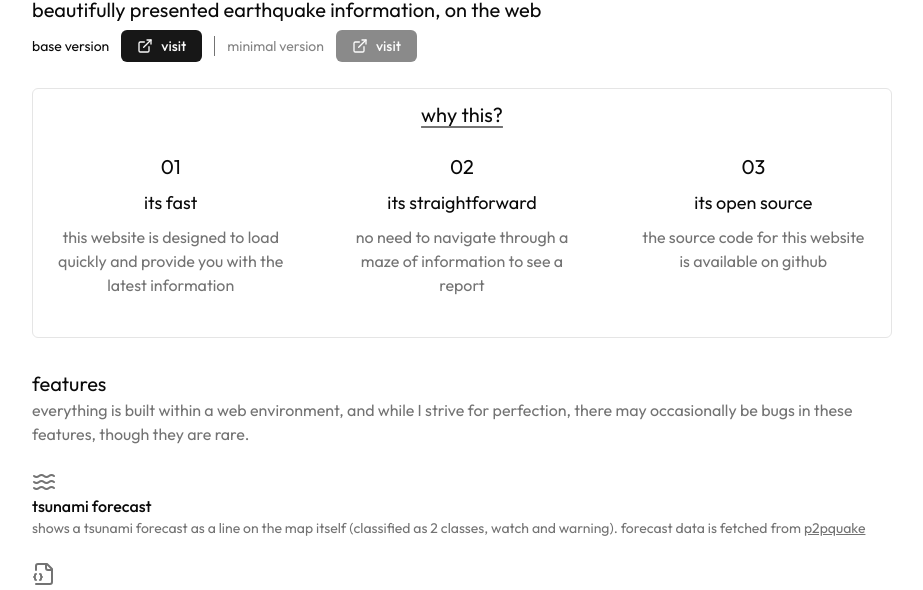
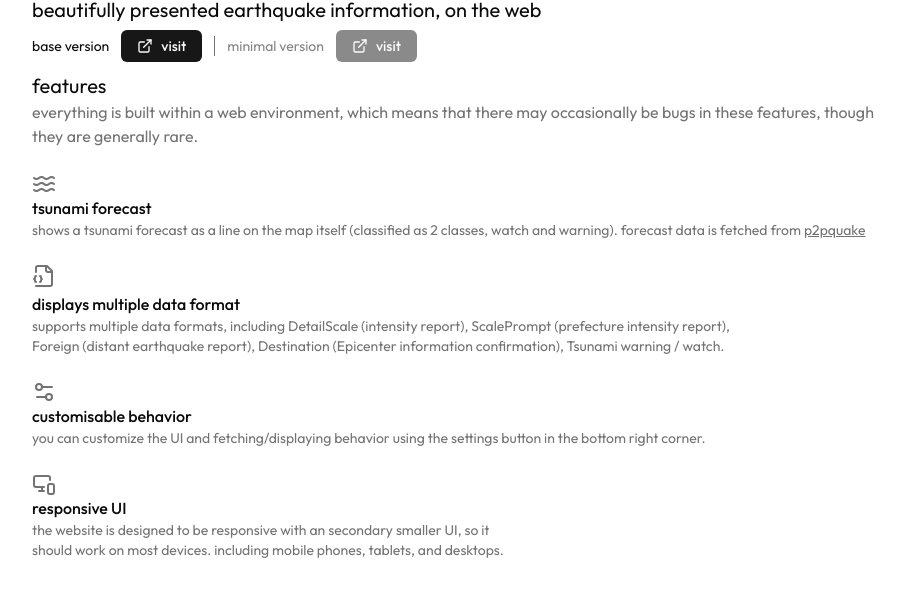
Before and after one commit to pickingname/port3, a Next.js app: page /showcase/qualos in a window 1280 px wide. Shown: the part 292-882 px from the top of the page, without its empty margins (180-1103 px from the left). Built offline with nearby package versions, Linux system fonts and the light colour scheme.

Commit message:
feat: add new feat list on qshowcase page:

```diff
--- a/app/showcase/qualos/compo/top.tsx
+++ b/app/showcase/qualos/compo/top.tsx
@@ -8,6 +8,7 @@ import {
   Bug,
   FileJson2,
   Settings2,
+  MonitorSmartphone,
 } from "lucide-react";
 import { Button } from "@/components/ui/button";
 import Link from "next/link";
@@ -51,7 +52,7 @@ export default function Intro() {
           </Button>
         </div>
       </div>
-      <div>
+      {/* <div>
         <div className="my-8 border rounded-md">
           <p className="text-center mt-3 text-xl decoration-neutral-500 underline underline-offset-4">
             why this?
@@ -88,15 +89,15 @@ export default function Intro() {
             </div>
           </div>
         </div>
-      </div>
+      </div> */}
       <div>
-        <Card className="w-full grid gap-6 border-none shadow-none">
+        <Card className="w-full grid gap-6 border-none shadow-none mt-4">
           <div>
             <h3 className="text-xl">features</h3>
             <p className="text-muted-foreground">
-              everything is built within a web environment, and while I strive
-              for perfection, there may occasionally be bugs in these features,
-              though they are rare.
+              everything is built within a web environment, which means that
+              there may occasionally be bugs in these features, though they are
+              generally rare.
             </p>
           </div>
 
@@ -131,10 +132,19 @@ export default function Intro() {
             <br />
 
             <Settings2 className="w-6 h-6 text-muted-foreground flex-shrink-0" />
-            <h4 className="text-base font-medium">customisable ui</h4>
+            <h4 className="text-base font-medium">customisable behavior</h4>
             <p className="text-sm text-muted-foreground">
-              you can easily customize the UI to your liking using the settings
-              button located in the bottom right corner of your screen.
+              you can customize the UI and fetching/displaying behavior using
+              the settings button in the bottom right corner.
+            </p>
+
+            <br />
+
+            <MonitorSmartphone className="w-6 h-6 text-muted-foreground flex-shrink-0" />
+            <h4 className="text-base font-medium">responsive UI</h4>
+            <p className="text-sm text-muted-foreground">
+              the website is designed to be responsive with an secondary smaller UI, so it should work on
+              most devices. including mobile phones, tablets, and desktops.
             </p>
           </div>
         </Card>
```
